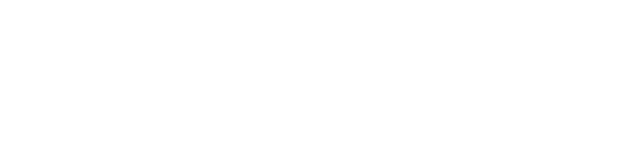
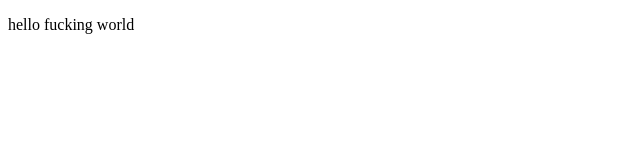
Before and after one commit to gnatuk2312/Palens-BurgerHouse, a React app: page public/index.html in a window 1280 px wide. Shown: the whole page, without its empty margins (0-640 px from the left). Built offline with nearby package versions, Linux system fonts and the light colour scheme.

Commit message:
Update index.html

```diff
--- a/public/index.html
+++ b/public/index.html
@@ -14,6 +14,7 @@
 <body>
 	<div id="root">
 		<!-- Сюда будет подключаться наше React приложение -->
+		<p>hello fucking world</p>
 	</div>
 </body>
 
```
Lines whose indentation alone changed are shown as unchanged.
